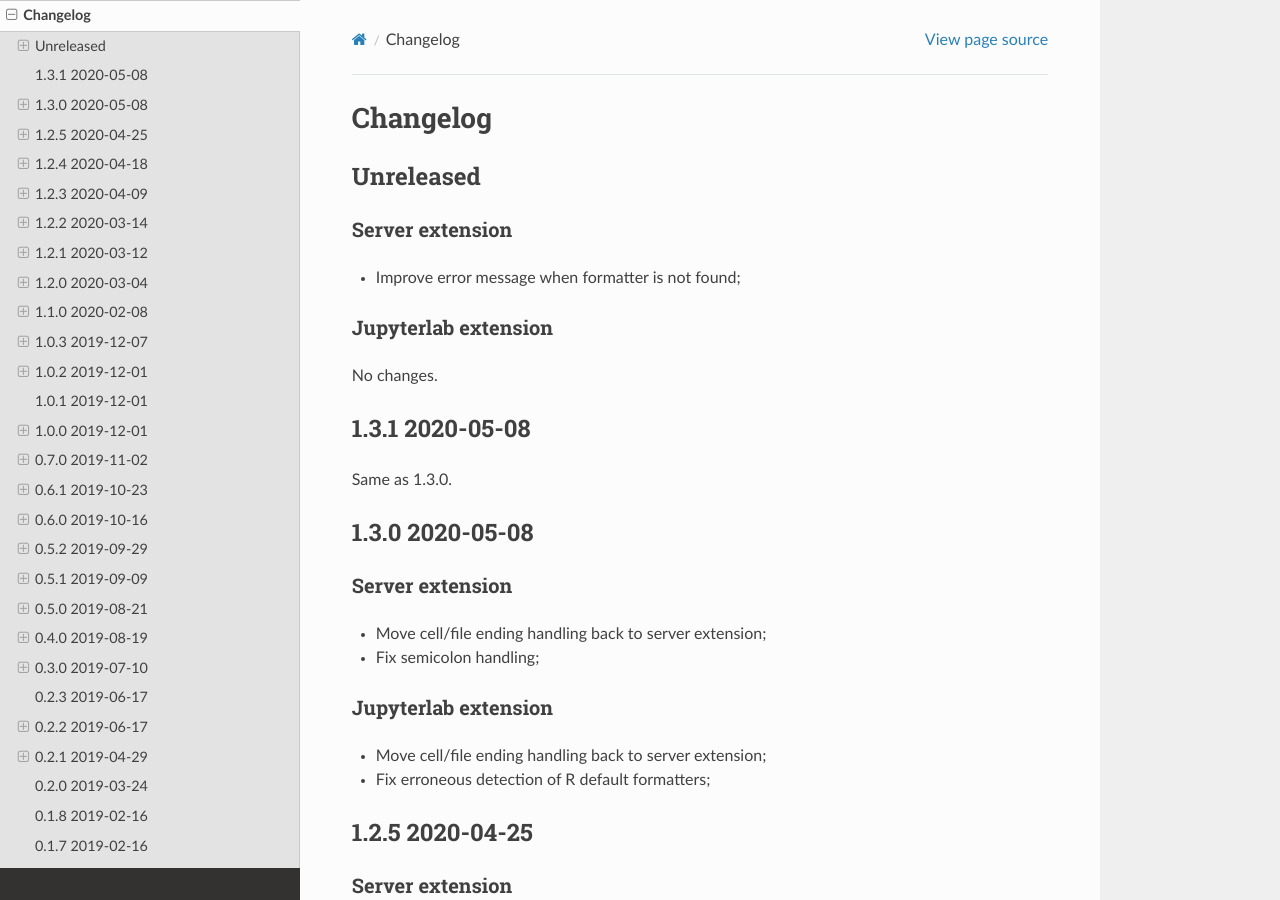
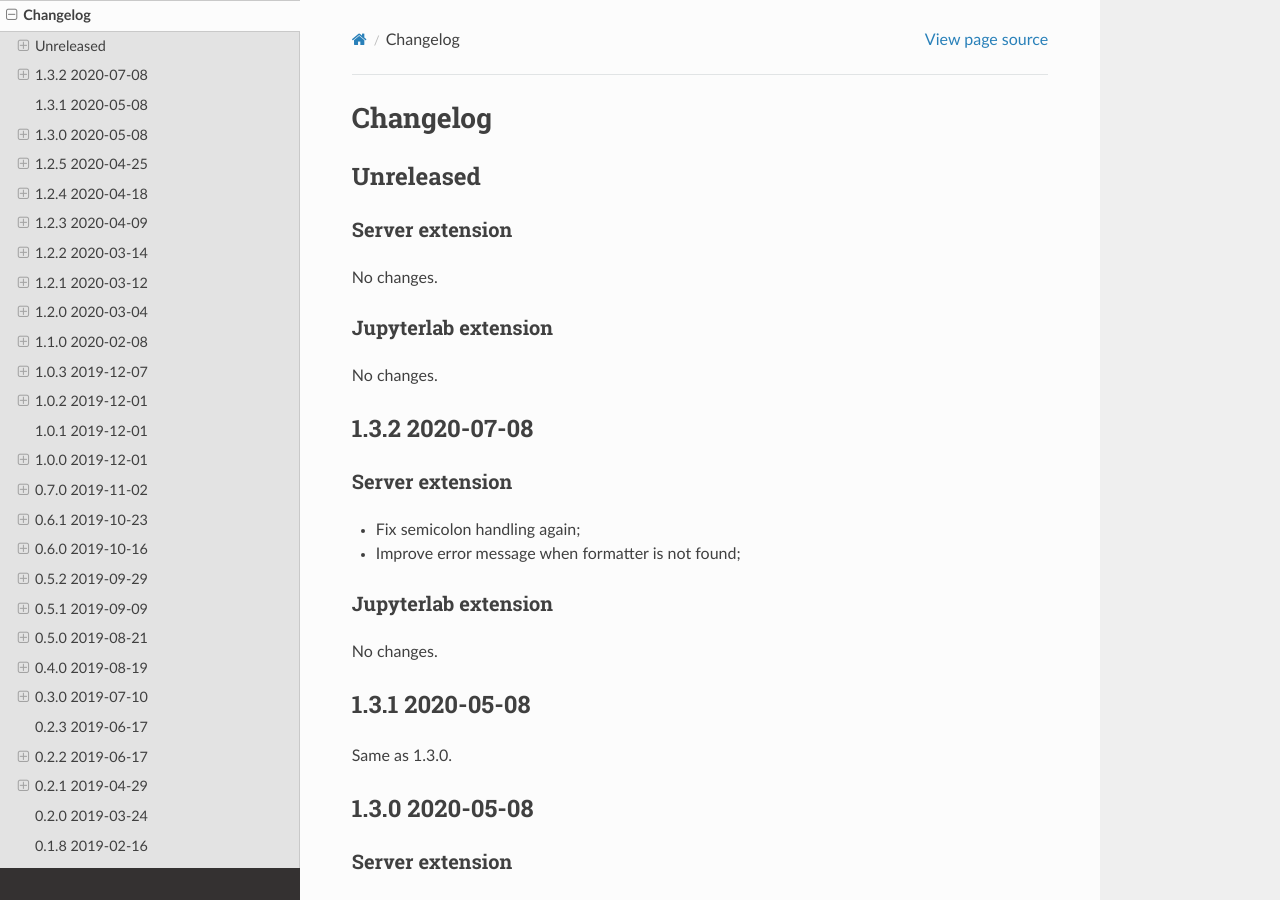
Before and after one commit to jupyterlab-contrib/jupyterlab_code_formatter, a Sphinx documentation site: the page built from docs/changelog.rst, in a window 1280 px wide and 900 px high. Built offline with Sphinx 7.4.7 and the Read the Docs theme 2.0.0, drawn with Linux system fonts in a browser that asks for light colours.

Commit message:
Publish 1.3.2

```diff
--- a/docs/changelog.rst
+++ b/docs/changelog.rst
@@ -7,13 +7,26 @@ Unreleased
 Server extension
 ----------------
 
+No changes.
+
+Jupyterlab extension
+--------------------
+
+No changes.
+
+1.3.2 2020-07-08
+================
+
+Server extension
+----------------
+
+* Fix semicolon handling again;
 * Improve error message when formatter is not found;
 
 Jupyterlab extension
 --------------------
 
 No changes.
-
 
 1.3.1 2020-05-08
 ================
```
Also changed, not shown: 4 other files.
